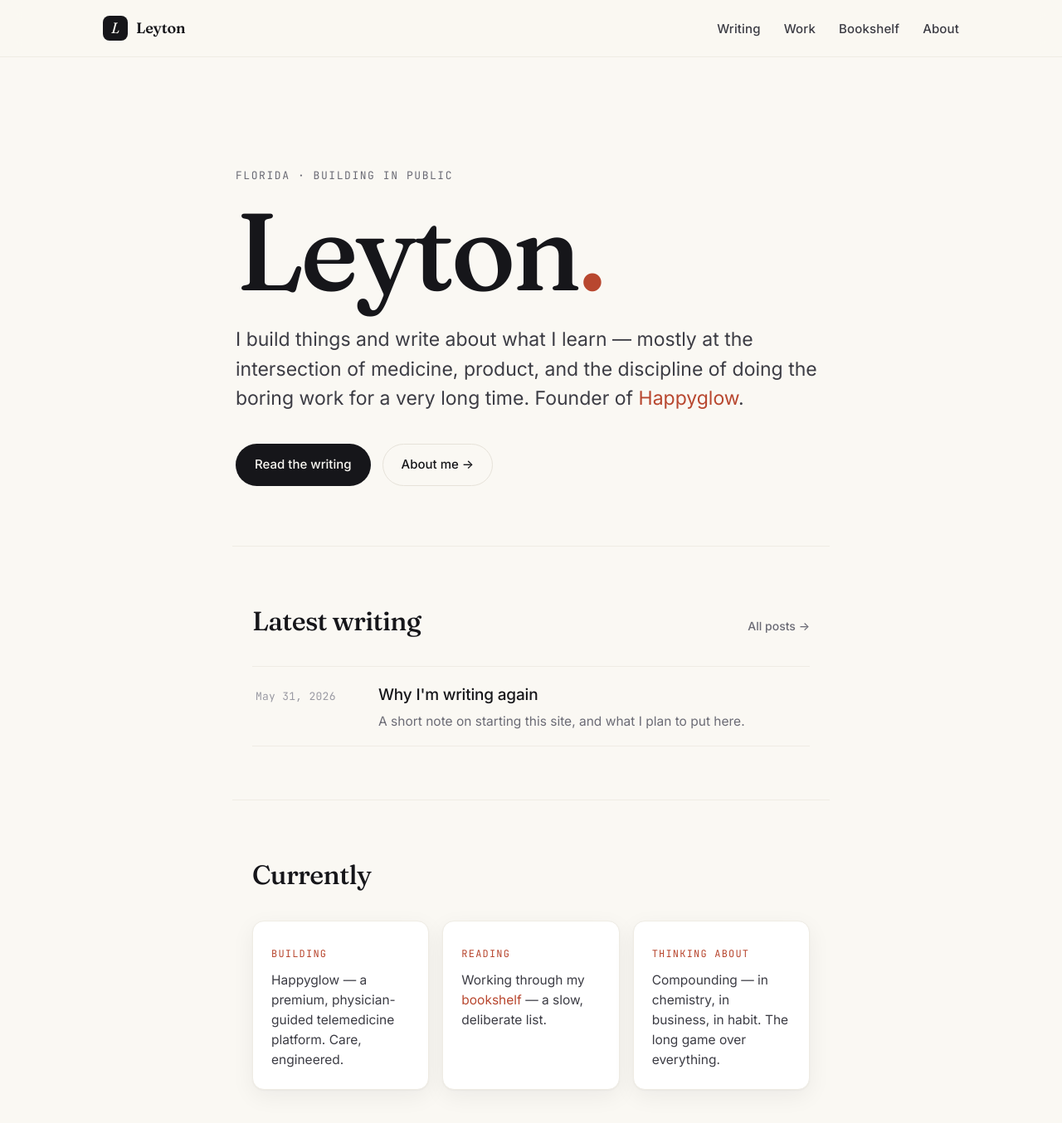
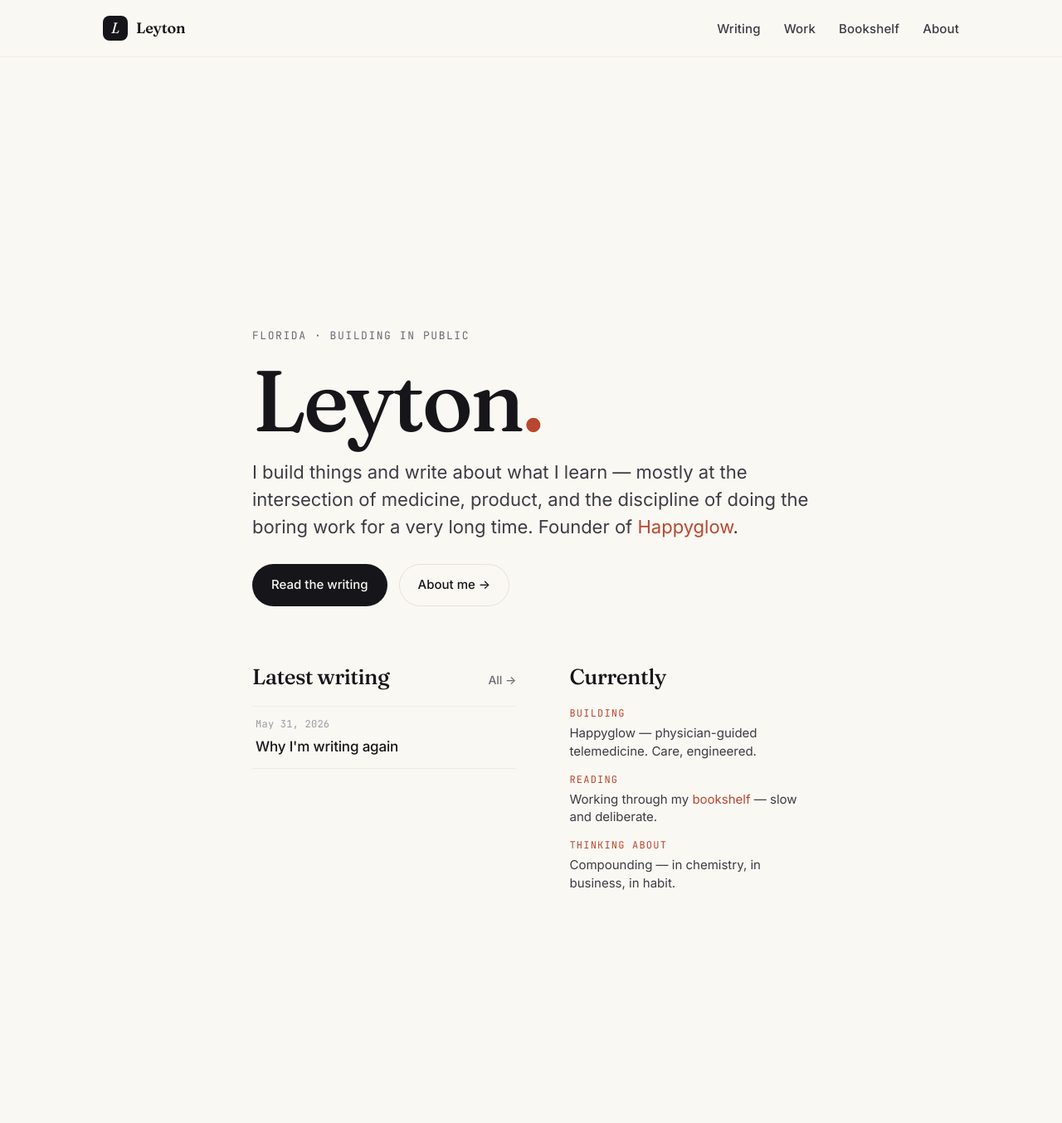
Before and after one commit to leyton-h/personal-site, a Jekyll site: the page built from index.html, in a window 1280 px wide and 1400 px high. Shown: the top 1354 px of the window at 83% size. Built offline with Jekyll 4.4.1, drawn with Linux system fonts in a browser that asks for light colours; some of the changed text lies outside the part shown.

Commit message:
Make homepage fit one viewport with no scrolling
Restructure home into a single-screen composition: compact hero plus a
two-column row (Latest writing + Currently). Lock to 100dvh, hide footer
on home, and fall back to normal scrolling on mobile.

Co-Authored-By: Claude Opus 4.8 <noreply@anthropic.com>

```diff
--- a/_layouts/default.html
+++ b/_layouts/default.html
@@ -1,7 +1,7 @@
 <!doctype html>
 <html lang="en">
 {% include head.html %}
-<body>
+<body class="{% if page.url == '/' %}is-home{% endif %}">
   {% include header.html %}
   <main class="site-main">
     {{ content }}
--- a/assets/css/style.css
+++ b/assets/css/style.css
@@ -212,6 +212,57 @@ a:hover { color: var(--accent-ink); text-decoration: underline; text-underline-o
 @media (max-width: 720px) { .now-grid { grid-template-columns: 1fr; } }
 
 /* ============================================================
+   Home — single viewport, no scroll
+   ============================================================ */
+.is-home { height: 100dvh; overflow: hidden; }
+.is-home .site-main { min-height: 0; display: flex; }
+
+.home {
+  display: flex; flex-direction: column;
+  justify-content: center; gap: clamp(28px, 5vh, 64px);
+  height: 100%; padding-block: clamp(20px, 4vh, 56px);
+}
+
+.home-hero { max-width: 760px; }
+.home-title {
+  font-family: var(--serif); font-weight: 500;
+  font-size: clamp(52px, 9vw, 104px); line-height: .92;
+  letter-spacing: -.03em; margin: 14px 0 0; color: var(--ink);
+}
+.home-lede {
+  font-size: clamp(18px, 2.2vw, 22px); line-height: 1.5;
+  color: var(--ink-soft); max-width: 33em; margin: 22px 0 0;
+}
+.home .hero-actions { margin-top: 28px; }
+
+.home-grid {
+  display: grid; grid-template-columns: 1.1fr 1fr;
+  gap: clamp(28px, 5vw, 72px); align-items: start;
+}
+.home-block .section-head { margin-bottom: 14px; }
+.home-block .section-title { font-size: clamp(20px, 2.4vw, 26px); }
+
+/* compact post rows on home */
+.home .post-row-link { grid-template-columns: 1fr; gap: 2px; padding: 12px 4px; }
+.home .post-row-date { order: -1; font-size: 12px; }
+.home .post-row-title { font-size: 17px; }
+
+/* currently as a tight list */
+.now-list { list-style: none; margin: 0; padding: 0; display: grid; gap: 14px; }
+.now-row { display: grid; gap: 2px; }
+.now-row p { margin: 0; font-size: 15px; color: var(--ink-soft); line-height: 1.45; }
+
+/* slim footer + hidden footer on home */
+.is-home .site-footer { display: none; }
+
+@media (max-width: 760px) {
+  .is-home { height: auto; overflow: visible; }
+  .is-home .site-footer { display: block; }
+  .home { height: auto; justify-content: flex-start; }
+  .home-grid { grid-template-columns: 1fr; gap: 36px; }
+}
+
+/* ============================================================
    Page + prose
    ============================================================ */
 .page-head { padding: clamp(48px, 8vw, 84px) 0 8px; }
--- a/index.html
+++ b/index.html
@@ -2,13 +2,13 @@
 layout: default
 title: null
 ---
-<section class="hero">
-  <div class="wrap hero-inner">
+<div class="home wrap">
+  <section class="home-hero">
     <p class="hero-eyebrow">Florida · building in public</p>
-    <h1 class="hero-title">
+    <h1 class="home-title">
       Leyton<span class="hero-period">.</span>
     </h1>
-    <p class="hero-lede">
+    <p class="home-lede">
       I build things and write about what I learn — mostly at the intersection
       of medicine, product, and the discipline of doing the boring work for a
       very long time. Founder of <a href="/projects/">Happyglow</a>.
@@ -17,44 +17,44 @@ title: null
       <a class="btn btn-primary" href="/blog/">Read the writing</a>
       <a class="btn btn-ghost" href="/about/">About me →</a>
     </div>
-  </div>
   </section>
 
-<section class="home-section wrap">
+  <div class="home-grid">
+    <section class="home-block">
       <div class="section-head">
         <h2 class="section-title">Latest writing</h2>
-    <a class="section-link" href="/blog/">All posts →</a>
+        <a class="section-link" href="/blog/">All →</a>
       </div>
-
       <ul class="post-list">
-    {% for post in site.posts limit:4 %}
+        {% for post in site.posts limit:3 %}
         <li class="post-row">
           <a class="post-row-link" href="{{ post.url | relative_url }}">
             <time class="post-row-date" datetime="{{ post.date | date_to_xmlschema }}">{{ post.date | date: "%b %d, %Y" }}</time>
             <span class="post-row-title">{{ post.title }}</span>
-        {% if post.subtitle %}<span class="post-row-sub">{{ post.subtitle }}</span>{% endif %}
           </a>
         </li>
         {% endfor %}
       </ul>
     </section>
 
-<section class="home-section wrap">
+    <section class="home-block">
       <div class="section-head">
         <h2 class="section-title">Currently</h2>
       </div>
-  <div class="now-grid">
-    <div class="now-card">
+      <ul class="now-list">
+        <li class="now-row">
           <span class="now-label">Building</span>
-      <p>Happyglow — a premium, physician-guided telemedicine platform. Care, engineered.</p>
-    </div>
-    <div class="now-card">
+          <p>Happyglow — physician-guided telemedicine. Care, engineered.</p>
+        </li>
+        <li class="now-row">
           <span class="now-label">Reading</span>
-      <p>Working through my <a href="/bookshelf/">bookshelf</a> — a slow, deliberate list.</p>
-    </div>
-    <div class="now-card">
+          <p>Working through my <a href="/bookshelf/">bookshelf</a> — slow and deliberate.</p>
+        </li>
+        <li class="now-row">
           <span class="now-label">Thinking about</span>
-      <p>Compounding — in chemistry, in business, in habit. The long game over everything.</p>
+          <p>Compounding — in chemistry, in business, in habit.</p>
+        </li>
+      </ul>
+    </section>
   </div>
 </div>
-</section>
```
Lines whose indentation alone changed are shown as unchanged.
